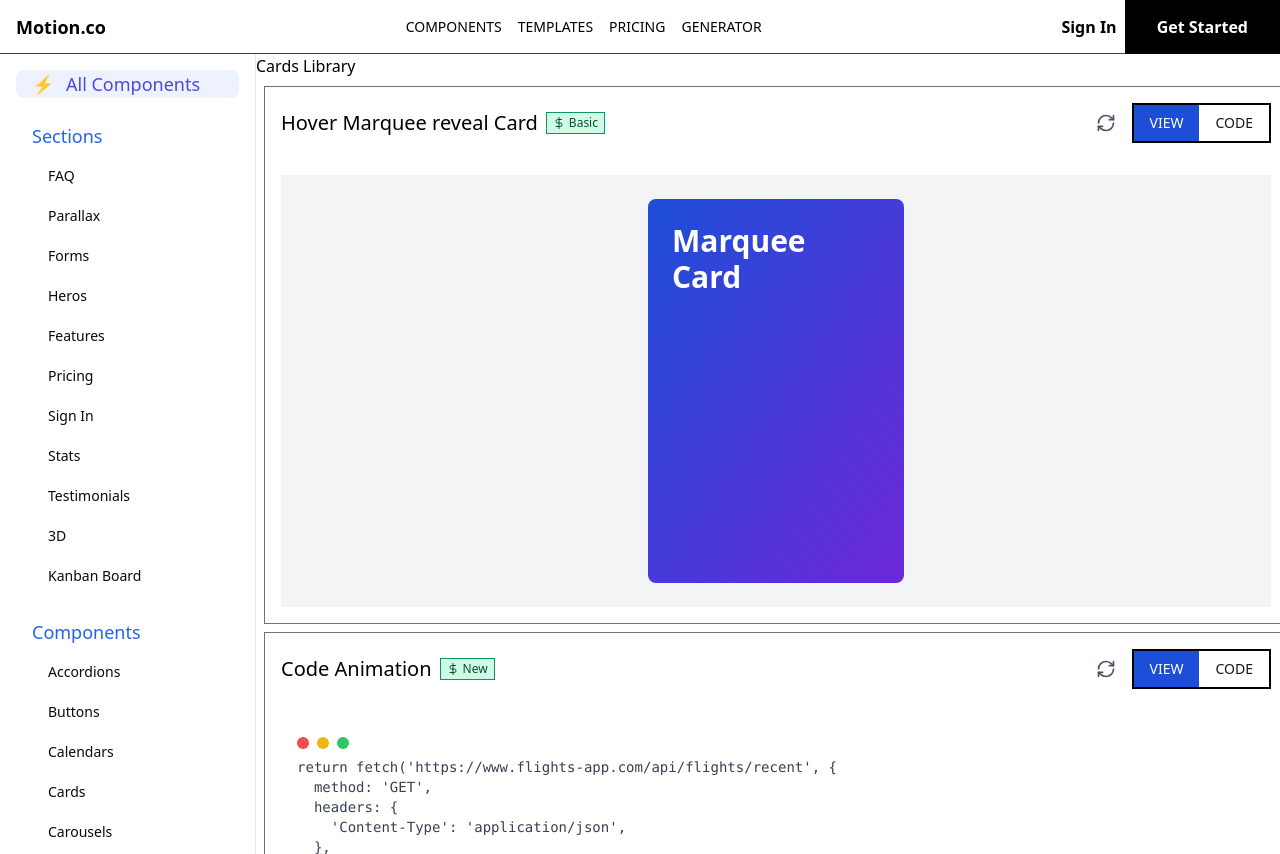
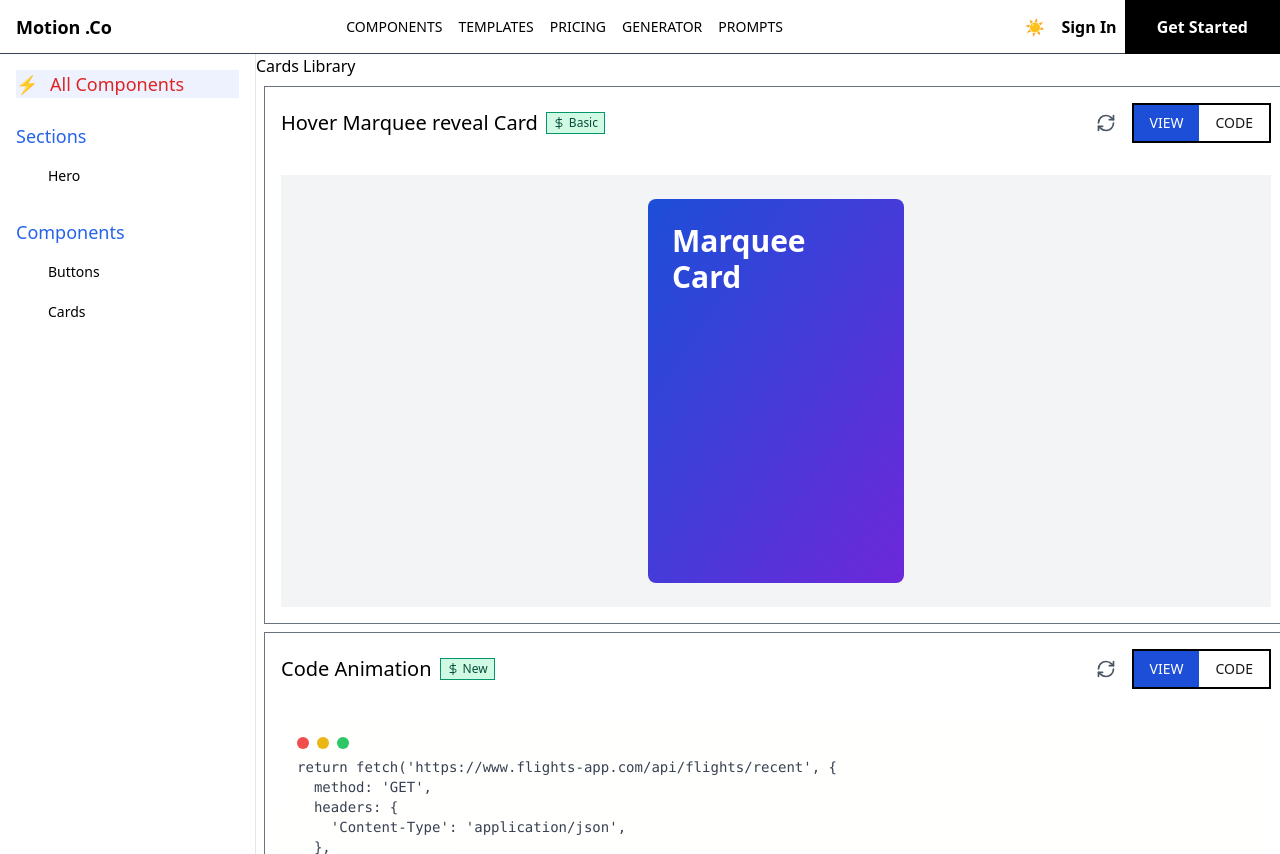
Before and after one commit to damandeep611/KallistaUI, a React (Vite) app: page /components/cards in a window 1280 px wide. Built offline with nearby package versions, Linux system fonts and the light colour scheme.

Commit message:
dark theme added

```diff
--- a/src/App.tsx
+++ b/src/App.tsx
@@ -3,10 +3,10 @@ import Navigation from "./components/layout/Navigation";
 
 function App() {
   return (
-    <>
+    <div className="bg-white text-black dark:text-white dark:bg-black">
       <Navigation />
       <Outlet />
-    </>
+    </div>
   );
 }
 
--- a/src/components/layout/Navigation.tsx
+++ b/src/components/layout/Navigation.tsx
@@ -1,12 +1,14 @@
 import { MenuIcon, X } from "lucide-react";
 import React, { useState } from "react";
 import { Link, NavLink } from "react-router";
+import DarkModeToggle from "./darkModeToggle";
 
 const navItems = [
   { label: "Components", href: "/components" },
   { label: "Templates", href: "/templates" },
   { label: "Pricing", href: "/pricing" },
   { label: "Generator", href: "/generator" },
+  { label: "Prompts", href: "/prompts" },
 ];
 
 const Navigation: React.FC = () => {
@@ -15,12 +17,18 @@ const Navigation: React.FC = () => {
     <header>
       <div className="flex items-center justify-between h-[54px] pl-4 border-b border-gray-700">
         <div>
-          <Link to="/" className="text-lg font-bold">
-          Motion.co
+          <Link
+            to="/"
+            className="text-lg font-bold dark:text-white transition-colors duration-500"
+          >
+            Motion{" "}
+            <span className="dark:text-blue-600 transition-colors duration-700">
+              .Co
+            </span>
           </Link>
         </div>
         {/* desktop navigation */}
-        <nav className="hidden md:flex text-sm font-medium uppercase items-center justify-between space-x-4">
+        <nav className="hidden md:flex text-sm font-medium uppercase dark:text-white items-center justify-between space-x-4">
           {navItems.map((item) => (
             <NavLink key={item.label} to={item.href}>
               {item.label}
@@ -28,8 +36,11 @@ const Navigation: React.FC = () => {
           ))}
         </nav>
         <div className="hidden md:flex items-center space-x-2">
-          <button className="font-semibold">Sign In</button>
-          <button className="bg-black text-white font-semibold h-[54px] px-8">Get Started</button>
+          <DarkModeToggle />
+          <button className="font-semibold dark:text-white">Sign In</button>
+          <button className="bg-black text-white dark:text-black dark:bg-white font-semibold h-[54px] px-8">
+            Get Started
+          </button>
         </div>
         {/* mobile menu */}
         <button onClick={() => setIsOpen(!isOpen)} className="md:hidden">
--- /dev/null
+++ b/src/components/layout/darkModeToggle.tsx
@@ -0,0 +1,34 @@
+import React, { useEffect, useState } from "react";
+
+const DarkModeToggle: React.FC = () => {
+  const [isDarkMode, setIsDarkMode] = useState<boolean>(() => {
+    const savedMode = localStorage.getItem("darkMode");
+    return savedMode ? JSON.parse(savedMode) : false;
+  });
+  // update the dark mode class on root element
+  useEffect(() => {
+    const root = document.documentElement;
+    if (isDarkMode) {
+      root.classList.add("dark");
+    } else {
+      root.classList.remove("dark");
+    }
+    // save the preferences to local storage
+    localStorage.setItem("darkMode", JSON.stringify(isDarkMode));
+  }, [isDarkMode]);
+  return (
+    <>
+      <button onClick={() => setIsDarkMode(!isDarkMode)} className="p-2">
+        {/* Sliding background */}
+        <div
+          className={`absolute inset-0 -z-10 bg-gradient-to-r from-black to-black transition-transform duration-700 ease-in-out ${
+            isDarkMode ? "translate-x-0" : "-translate-x-full"
+          }`}
+        ></div>
+        {isDarkMode ? "🌙" : "☀️"}{" "}
+      </button>
+    </>
+  );
+};
+
+export default DarkModeToggle;
--- a/src/docs/TabButton.tsx
+++ b/src/docs/TabButton.tsx
@@ -17,7 +17,7 @@ export const TabButton: React.FC<TabButtonProps> = ({
       className={`px-4 py-2 text-sm font-medium   transition-colors ${
         isActive
           ? "text-white bg-blue-700"
-          : "text-neutral-900  hover:text-blue-600"
+          : "text-neutral-900 dark:text-white  hover:text-blue-600"
       }`}
       onClick={onClick}
       whileHover={{ scale: 1.05 }}
--- a/src/pages/component-library/CategoryCard.tsx
+++ b/src/pages/component-library/CategoryCard.tsx
@@ -13,14 +13,14 @@ export default function CategoryCard({
   return (
     <NavLink
       to={href || "#"}
-      className="w-full min-h-24 p-4 relative border-[1px] border-slate-300 overflow-hidden group bg-white hover:shadow-lg transition-shadow duration-300"
+      className="w-full min-h-24 p-4 relative border-[1px] border-slate-300 overflow-hidden group bg-white dark:bg-black hover:shadow-lg transition-shadow duration-300"
     >
       <motion.div
         onHoverStart={() => setIsHovered(true)}
         onHoverEnd={() => setIsHovered(false)}
       >
         <div className="absolute inset-0 bg-gradient-to-r from-blue-700 to bg-indigo-600 transform translate-y-full group-hover:translate-y-0 transition-transform duration-300" />
-        <div className="absolute z-10 top-2 rotate-45 -right-6 text-9xl text-slate-100 group-hover:hidden  duration-300">
+        <div className="absolute z-10 top-6 rotate-30 -right-8 text-8xl text-slate-100 dark:text-slate-900 group-hover:hidden  duration-300">
           {backgroundText}
         </div>
         {/* ------marquee background text */}
@@ -46,7 +46,7 @@ export default function CategoryCard({
           </motion.div>
         </motion.div>
         <div>{icon}</div>
-        <h3 className="text-lg font-medium text-slate-950 group-hover:text-white z-10 relative transition-colors duration-300">
+        <h3 className="text-lg font-medium text-slate-950 dark:text-white group-hover:text-white z-10 relative transition-colors duration-300">
           {title}
         </h3>
       </motion.div>
--- a/src/pages/component-library/ShowcaseLibrary.tsx
+++ b/src/pages/component-library/ShowcaseLibrary.tsx
@@ -21,10 +21,10 @@ const ShowcaseLibrary: React.FC = () => {
   return (
     <div className=" p-4 md:p-8">
       <div className="">
-        <h1 className="mb-4 text-3xl md:text-4xl font-semibold text-gray-800">
+        <h1 className="mb-4 text-3xl md:text-4xl font-semibold text-gray-800 dark:text-white">
           All Components
         </h1>
-        <p className="max-w-2xl text-base text-neutral-700 mb-2 ">
+        <p className="max-w-2xl text-base text-neutral-700 dark:text-white mb-2 ">
           Components are built with{" "}
           <Link className="text-blue-700" to="https://react.dev/">
             React
@@ -41,7 +41,7 @@ const ShowcaseLibrary: React.FC = () => {
           library. We do our best to keep everything up to date with the latest
           version of each package, but let us know if you run into any problems.
         </p>
-        <p className=" flex max-w-2xl text-base text-neutral-700 mb-2">
+        <p className=" flex max-w-2xl text-base text-neutral-700 dark:text-white mb-2">
           Suggest new components for us to build by hitting the{" "}
           <Sparkle className="text-yellow-400 mx-3 cursor-pointer" /> icon
           anywhere you see it.
--- a/src/pages/component-library/Sidebar.tsx
+++ b/src/pages/component-library/Sidebar.tsx
@@ -12,31 +12,11 @@ const sidebarItems: SidebarItem[] = [
   { title: "All Components", icon: "⚡" },
   {
     title: "Sections",
-    items: [
-      "FAQ",
-      "Parallax",
-      "Forms",
-      "Heros",
-      "Features",
-      "Pricing",
-      "Sign In",
-      "Stats",
-      "Testimonials",
-      "3D",
-      "Kanban Board",
-    ],
+    items: ["Hero"],
   },
   {
     title: "Components",
-    items: [
-      "Accordions",
-      "Buttons",
-      "Calendars",
-      "Cards",
-      "Carousels",
-      "Countdown",
-      "DropDown Menu",
-    ],
+    items: ["Buttons", "Cards"],
   },
 ];
 
@@ -51,16 +31,16 @@ export default function Sidebar() {
       <motion.div
         initial={{ x: -300 }}
         animate={{ x: 0 }}
-        className="hidden md:block h-screen left-0 top-16 w-64 bg-white border-r border-gray-200 overflow-y-auto"
+        className="hidden md:block h-screen left-0 top-16 w-64 bg-white dark:bg-black dark:text-white border-r border-gray-200 overflow-y-auto"
       >
         <div className="p-4">
           {sidebarItems.map((item) => (
             <div className="mb-6" key={item.title}>
               <button
                 onClick={() => setActiveItem(item.title)}
-                className={`flex items-center w-full text-left text-lg px-4 rounded-lg transition-colors ${
+                className={`flex items-center w-full text-left text-lg  transition-colors ${
                   activeItem === item.title
-                    ? "bg-indigo-50 text-indigo-600"
+                    ? "bg-indigo-50 text-red-600"
                     : "text-blue-600 hover:bg-gray-100"
                 }`}
               >
@@ -75,7 +55,7 @@ export default function Sidebar() {
                       className={`w-full text-left px-4 py-2 rounded-lg font-medium text-sm transition-colors ${
                         activeItem === subItem
                           ? "text-indigo-600 bg-indigo-50"
-                          : "text-neutral-950 hover:bg-neutral-200"
+                          : "text-black dark:text-gray-300 hover:bg-neutral-200"
                       }`}
                       key={subItem}
                     >
--- a/tailwind.config.js
+++ b/tailwind.config.js
@@ -5,4 +5,5 @@ export default {
     extend: {},
   },
   plugins: [],
+  darkMode: "class",
 };
```
Also changed, not shown: src/components/Landing/LandingHero.tsx (+8 -20 lines).
